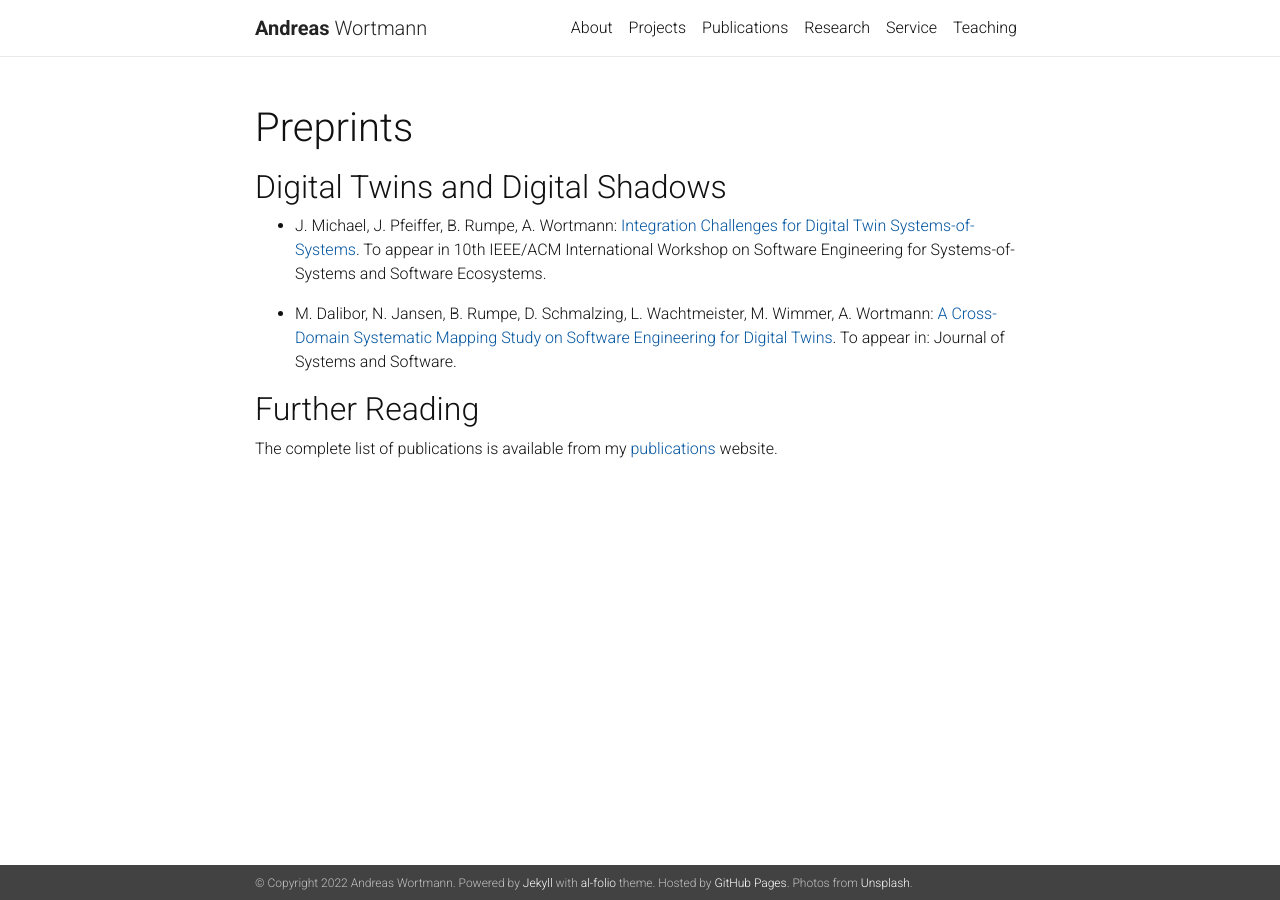
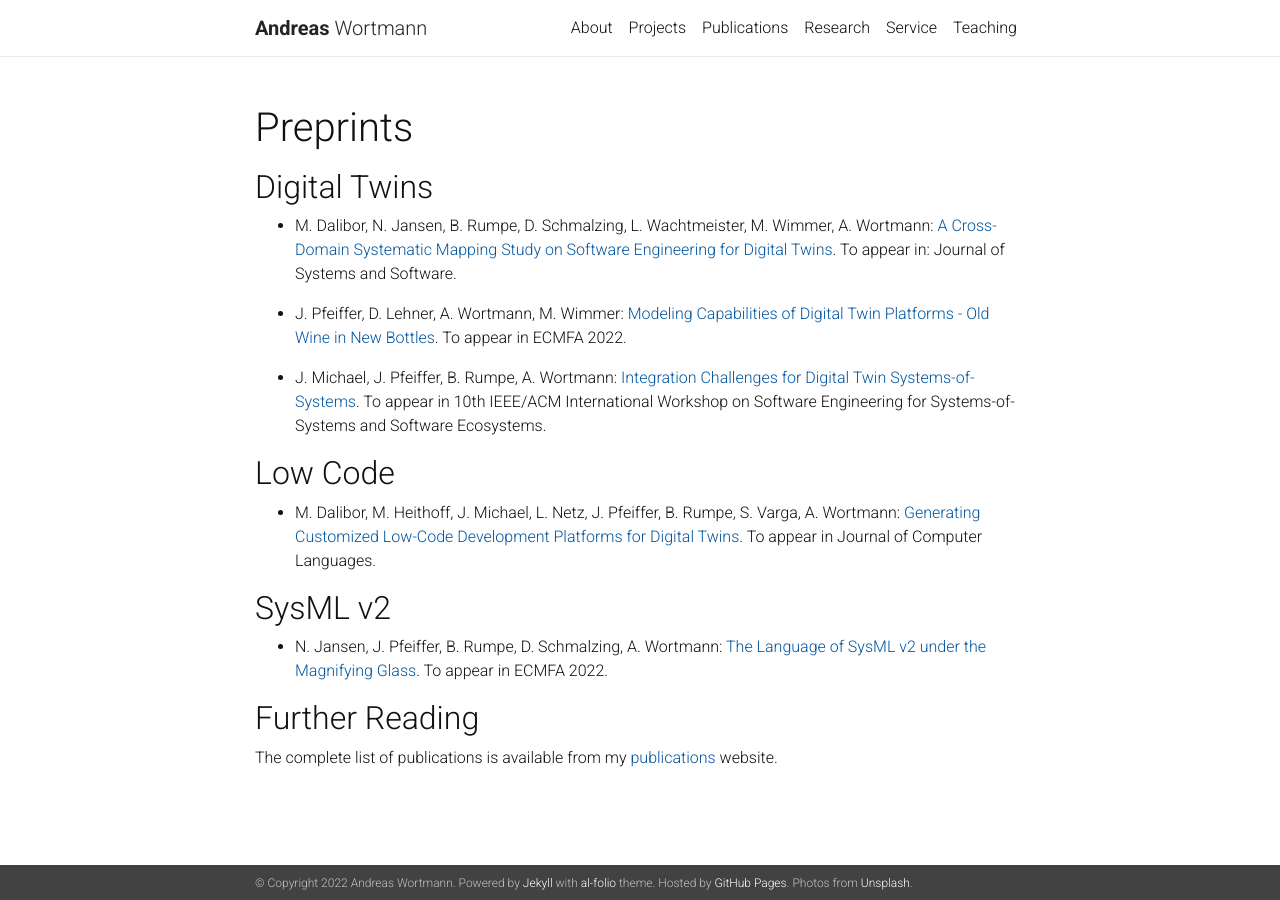
Before and after one commit to awortmann/awortmann.github.io, a Jekyll site: the page built from _pages/preprints.md, in a window 1280 px wide. Built offline with Jekyll 4.4.1, drawn with Linux system fonts in a browser that asks for light colours; nearby versions of some CDN libraries; a style sheet for code colours, icons or effects is not loaded.

Commit message:
Minor update

```diff
--- a/_pages/preprints.md
+++ b/_pages/preprints.md
@@ -6,11 +6,22 @@ description:
 nav: false
 ---
 
-## Digital Twins and Digital Shadows
-
-- J. Michael, J. Pfeiffer, B. Rumpe, A. Wortmann: [Integration Challenges for Digital Twin Systems-of-Systems](https://www.researchgate.net/publication/359618724_Integration_Challenges_for_Digital_Twin_Systems-of-Systems). To appear in 10th IEEE/ACM International Workshop on Software Engineering for Systems-of-Systems and Software Ecosystems.
+## Digital Twins
 
 - M. Dalibor, N. Jansen, B. Rumpe, D. Schmalzing, L. Wachtmeister, M. Wimmer, A. Wortmann: [A Cross-Domain Systematic Mapping Study on Software Engineering for Digital Twins](../downloads/preprints/2022/Systematic_Mapping_Study_on_Digital_Twins__DT_SMS.pdf). To appear in: Journal of Systems and Software.
+
+- J. Pfeiffer, D. Lehner, A. Wortmann, M. Wimmer: [Modeling Capabilities of Digital Twin Platforms - Old Wine in New Bottles](../downloads/preprints/2022/Modeling_Capabilities_of_Digital_Twin_Platforms_-_Old_Wine_in_New_Bottles.
+pdf). To appear in ECMFA 2022.
+
+- J. Michael, J. Pfeiffer, B. Rumpe, A. Wortmann: [Integration Challenges for Digital Twin Systems-of-Systems](../downloads/preprints/2022/Integration_Challenges_for_Digital_Twin_Systems-of-Systems.pdf). To appear in 10th IEEE/ACM International Workshop on Software Engineering for Systems-of-Systems and Software Ecosystems.
+
+## Low Code
+
+- M. Dalibor, M. Heithoff, J. Michael, L. Netz, J. Pfeiffer, B. Rumpe, S. Varga, A. Wortmann: [Generating Customized Low-Code Development Platforms for Digital Twins](../downloads/preprints/2022/Generating_Customized_Low-Code_Development_Platforms_for_Digital_Twins.pdf). To appear in Journal of Computer Languages.
+
+## SysML v2
+
+- N. Jansen, J. Pfeiffer, B. Rumpe, D. Schmalzing, A. Wortmann: [The Language of SysML v2 under the Magnifying Glass](../downloads/preprints/2022/The_Language_of_SysML_v2_under_the_Magnifying_Glass.pdf). To appear in ECMFA 2022.
 
 
 ## Further Reading
```
Also changed, not shown: 4 other files.
